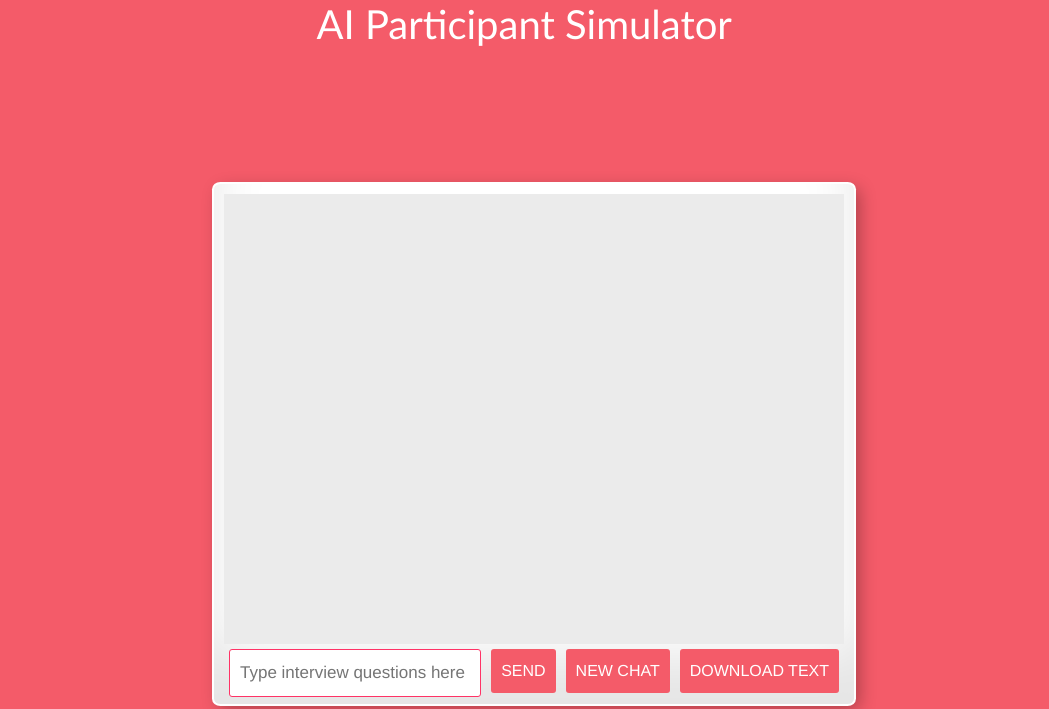
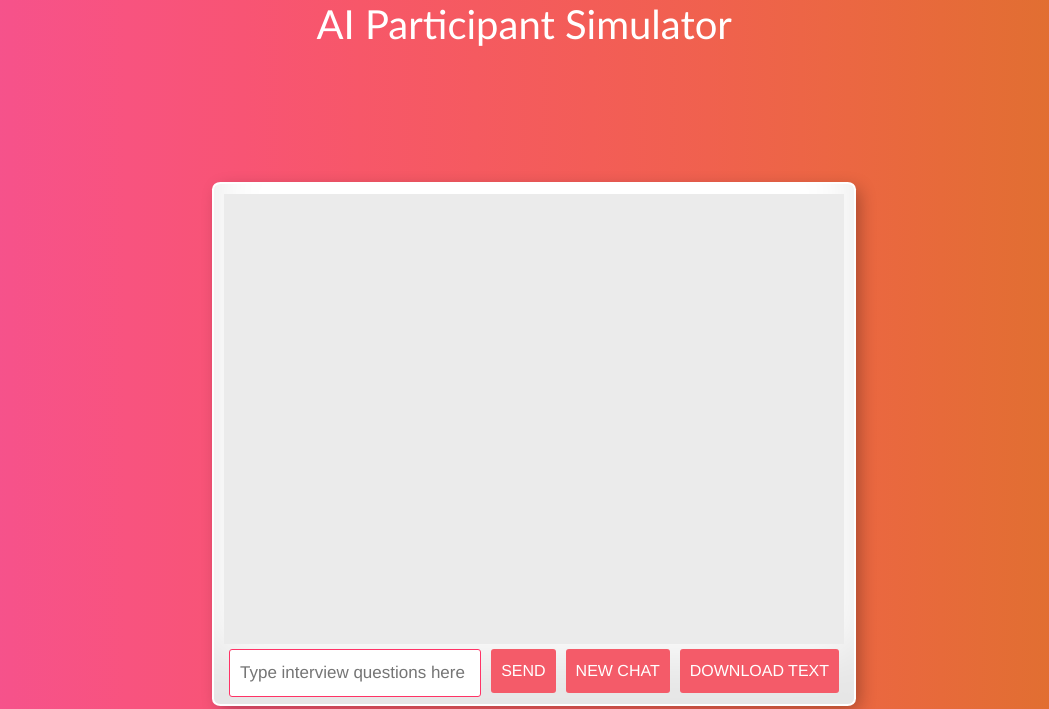
Before and after one commit to inproxima/participant_simulator, a Flask app: page /chat in a window 1280 px wide. Shown: the top 709 px of the page, without its empty margins (106-1155 px from the left). Run offline with Flask 2, Linux system fonts and the light colour scheme; some libraries are stand-ins or nearby versions.

Commit message:
background

```diff
--- a/static/main.css
+++ b/static/main.css
@@ -5,6 +5,9 @@
   text-align: center;
 }
 
+body {
+	 background-image: linear-gradient(to right, #f45395, #f6528a, #f8537f, #f85474, #f75769, #f55a60, #f35d57, #f0614e, #ec6644, #e76a3a, #e16f31, #da7427);
+}
 
 h1 {
     font-family: 'Gill Sans', 'Gill Sans MT', 'Myriad Pro', 'DejaVu Sans Condensed', Helvetica, Arial, 'sans-serif';
--- a/templates/chatbot.html
+++ b/templates/chatbot.html
@@ -10,7 +10,7 @@
 <script src="https://ajax.googleapis.com/ajax/libs/jquery/3.2.1/jquery.min.js"></script>
 </head>
 
-<body style="background-color:rgba(244, 91, 105, 1)">
+<body>
     <div class="center-area">
 <div>
   <h1 style="color:#ffffff; ">AI Participant Simulator&nbsp;&nbsp;</h1>
--- a/templates/index.html
+++ b/templates/index.html
@@ -8,7 +8,7 @@
     <link href="/static/main.css" rel="stylesheet" type="text/css">
 </head>
 
-<body style="background-color:rgba(244, 91, 105, 1)">
+<body>
     <div class="intro">
         <div class="container"></div>
         <div>
```
Also changed, not shown: static/images/background1.png (added), templates/images/background1.png (added), 4 other files.
